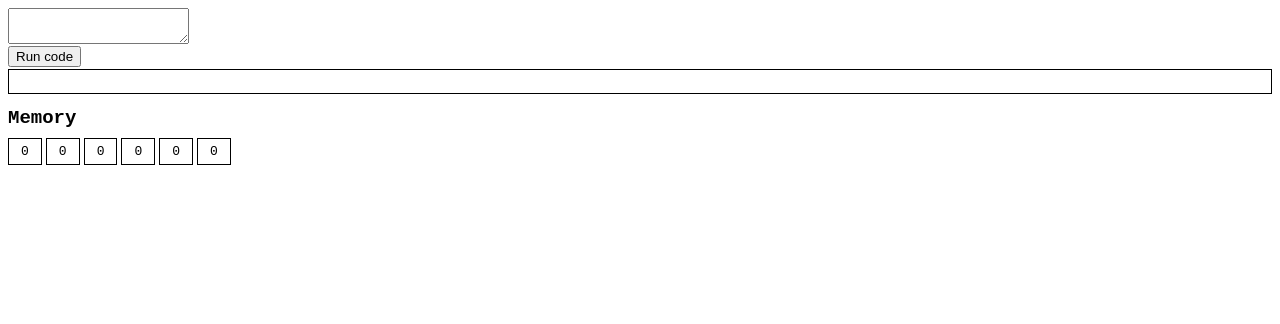
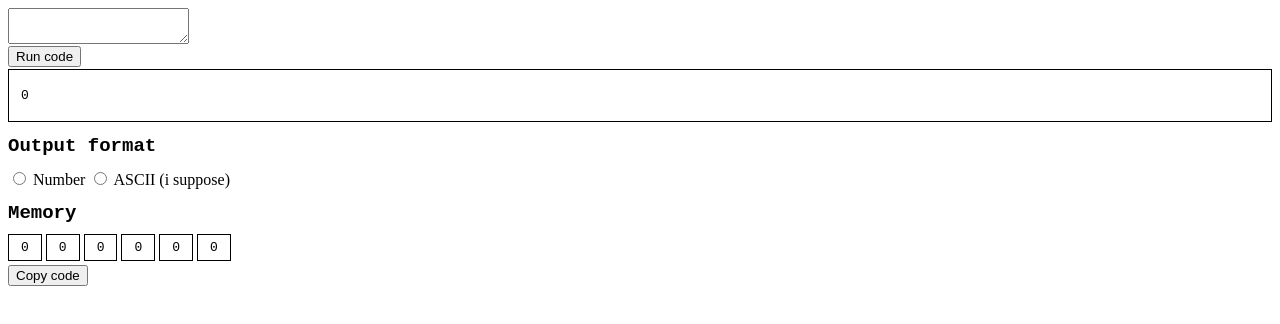
Before and after one commit to justacasualgamer/brainfujs, a plain HTML site: page index.html in a window 1280 px wide. Both pictures are taken after a click on the button "Run code". Drawn offline with Linux system fonts and the light colour scheme.

Commit message:
Enhance UI with output format selection and copy feature
Added output format options and a copy button to the interface.

```diff
--- a/index.html
+++ b/index.html
@@ -23,14 +23,22 @@
             font-family: monospace;
             font-size: 19px
         }
+        button#save {
+            margin-top: 10px;
+        }
     </style>
 </head>
 <body>
     <textarea id="i"></textarea>
     <button onclick="code()">Run code</button>
     <div id="ou">
-    <pre id="o"></pre>
+        <pre id="o"></pre>
     </div>
+    <h1>Output format</h1>
+    <input type="radio" name="o-form" value="num" id="n">
+    <label for="n">Number</label>
+    <input type="radio" name="o-form" value="text" id="a2">
+    <label for="a2">ASCII (i suppose)</label>
     <h1>Memory</h1>
     <div id="a">0</div>
     <div id="b">0</div>
@@ -38,14 +46,18 @@
     <div id="d">0</div>
     <div id="e">0</div>
     <div id="f">0</div>
+    <button id="save" onclick="copy()">Copy code</button>
     <script>
+        var tempStr = "", tempNum = "", f = 0;
         document.addEventListener("keydown", (e) => {
             if (e.key == "Enter") {
-                code()
+                code();
             }
         });
         function code() {
             var r = 0;
+            tempStr = "";
+            tempNum = "";
             document.getElementById("o").textContent = "";
             document.getElementById("i").disabled = true;
             const code = document.getElementById("i").value;
@@ -81,7 +93,8 @@
                         }
                         break;
                     case ".":
-                        document.getElementById("o").append(String.fromCharCode(mem[memi]));
+                        tempStr = tempStr.concat(String.fromCharCode(mem[memi]));
+                        tempNum = tempNum.concat(String(mem[memi]));
                         break;
                     case ",":
                         mem[memi] = window.prompt("Enter input");
@@ -135,6 +148,29 @@
                 }
             }
             document.getElementById("i").disabled = false;
+            if (f == 0) {
+                document.getElementById("o").textContent = Number(tempNum);
+            } else if (f == 1) {
+                document.getElementById("o").textContent = tempStr;
+            }
+        }
+        document.querySelectorAll("[name=\"o-form\"]")[0].addEventListener("change", () => {
+            console.log("n");
+            f = 0;
+            document.getElementById("o").textContent = Number(tempNum);
+        });
+        document.querySelectorAll("[name=\"o-form\"]")[1].addEventListener("change", () => {
+            console.log("a");
+            f = 1;
+            document.getElementById("o").textContent = tempStr;
+        });
+        function copy() {
+            const text = document.getElementById("i").value;
+            navigator.clipboard.writeText(text);
+            document.getElementById("save").textContent = "Copied!";
+            setTimeout(() => {
+                document.getElementById("save").textContent = "Copy code";
+            }, 600);
         }
     </script>
 </body>
```
